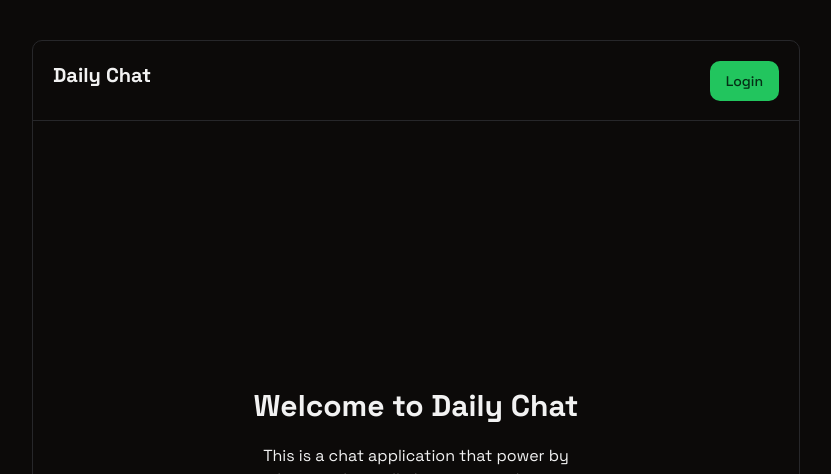
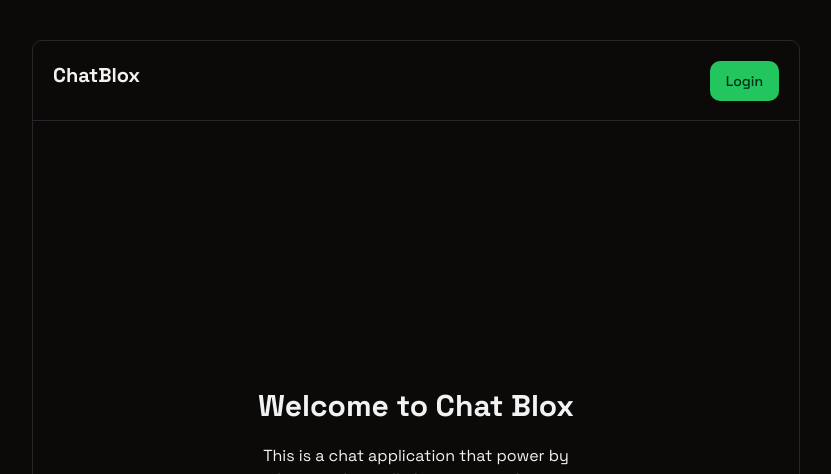
Before and after one commit to Ayuxh-Pratap/ChatBlox, a Next.js app: page / in a window 1280 px wide. Shown: the top 474 px of the page, without its empty margins (224-1055 px from the left). Built offline with nearby package versions, Linux system fonts and the light colour scheme; no server answers.

Commit message:
supabase laydb

```diff
--- a/app/layout.tsx
+++ b/app/layout.tsx
@@ -7,7 +7,7 @@
 const space_Grotesk = Space_Grotesk({ subsets: ["latin"] });
 
 export const metadata: Metadata = {
-  title: "Create Next App",
+  title: "ChatBlox",
   description: "Generated by create next app",
 };
 
--- a/components/ChatAbout.tsx
+++ b/components/ChatAbout.tsx
@@ -4,7 +4,7 @@
 	return (
 		<div className="flex-1 flex items-center justify-center">
 			<div className="text-center space-y-5">
-				<h1 className="text-3xl font-bold">Welcome to Daily Chat</h1>
+				<h1 className="text-3xl font-bold">Welcome to Chat Blox</h1>
 				<p className="w-96">
 					This is a chat application that power by supabase realtime
 					db. Login to send message
--- a/components/ChatHeader.tsx
+++ b/components/ChatHeader.tsx
@@ -29,7 +29,7 @@
 		<div className="h-20">
 			<div className="p-5 border-b flex items-center justify-between h-full">
 				<div>
-					<h1 className="text-xl font-bold">Daily Chat</h1>
+					<h1 className="text-xl font-bold">ChatBlox</h1>
 					<ChatPresence />
 				</div>
 				{user ? (
```
